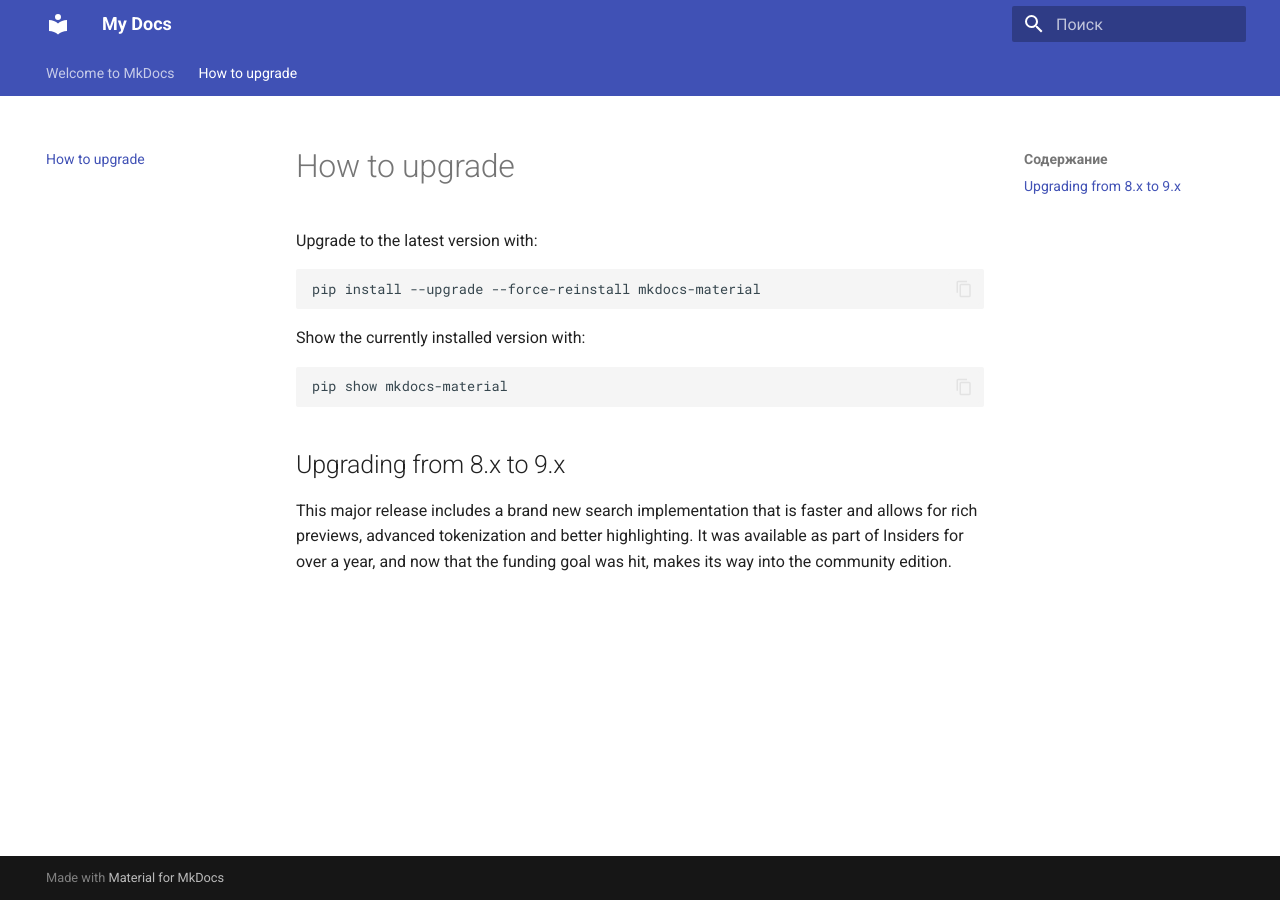
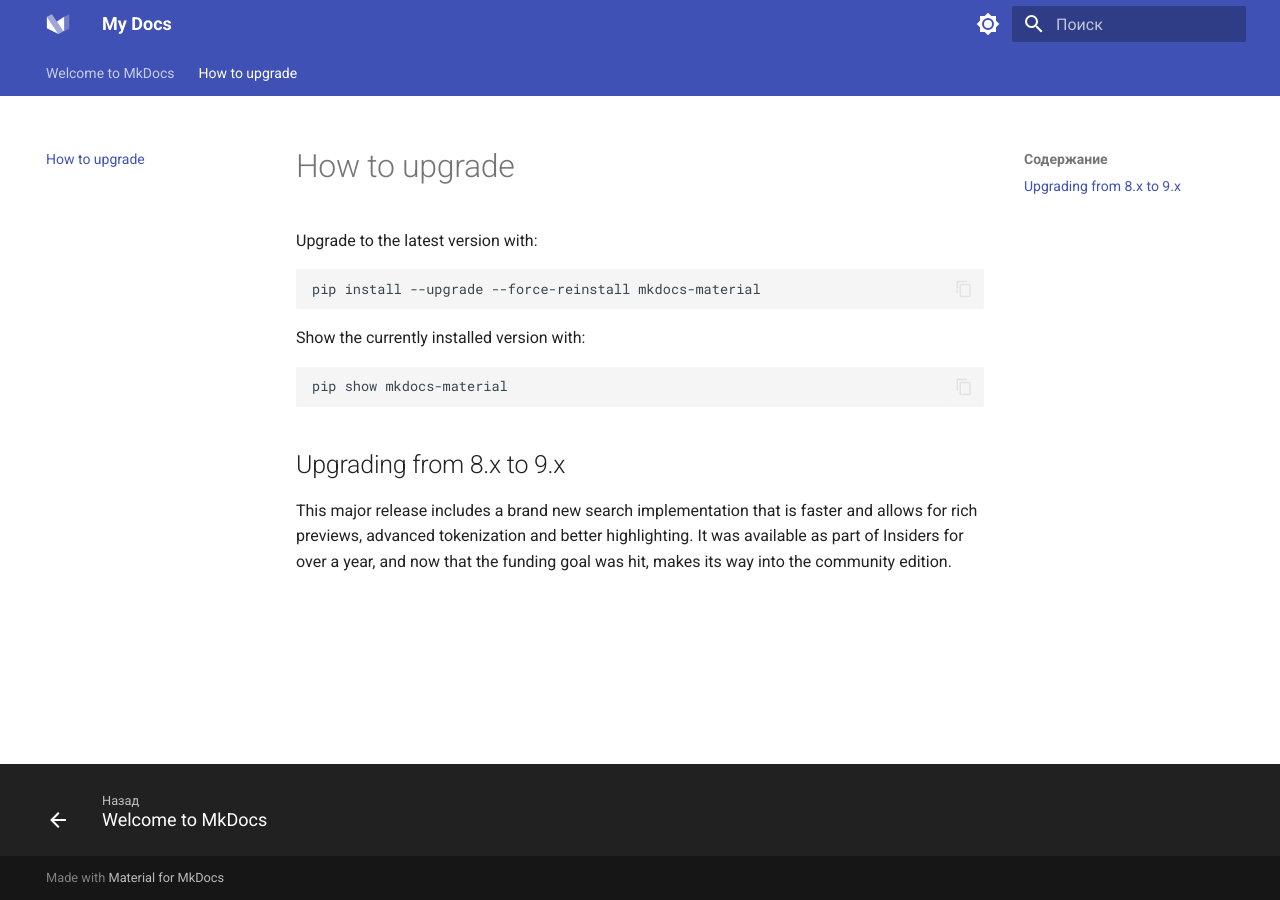
Before and after one commit to 1Bitlog-organization/BitDocs, an MkDocs documentation site: the page built from docs/test.md, in a window 1280 px wide. Built offline with MkDocs 1.6.1 and Material for MkDocs 9.7.7, drawn with Linux system fonts in a browser that asks for light colours.

Commit message:
Update mkdocs.yml

```diff
--- a/mkdocs.yml
+++ b/mkdocs.yml
@@ -3,12 +3,53 @@
 theme:
   name: material
   language: ru
-
   features:
-    - navigation.tabs
-    - navigation.instant
+    - announce.dismiss
     - content.action.edit
     - content.action.view
     - content.code.annotate
     - content.code.copy
+    # - content.tabs.link
     - content.tooltips
+    # - header.autohide
+    # - navigation.expand
+    - navigation.footer
+    - navigation.indexes
+    # - navigation.instant
+    # - navigation.prune
+    - navigation.sections
+    - navigation.tabs
+    # - navigation.tabs.sticky
+    - navigation.top
+    - navigation.tracking
+    - search.highlight
+    - search.share
+    - search.suggest
+    - toc.follow
+    # - toc.integrate
+  palette:
+    - scheme: default
+      primary: indigo
+      accent: indigo
+      toggle:
+        icon: material/brightness-7
+        name: Switch to dark mode
+    - scheme: slate
+      primary: indigo
+      accent: indigo
+      toggle:
+        icon: material/brightness-4
+        name: Switch to light mode
+  font:
+    text: Roboto
+    code: Roboto Mono
+  favicon: assets/favicon.png
+  icon:
+    logo: logo
+
+# Plugins
+plugins:
+  - search:
+      separator: '[\s\-,:!=\[\]()"`/]+|\.(?!\d)|&[lg]t;|(?!\b)(?=[A-Z][a-z])'
+  - minify:
+      minify_html: true
```
